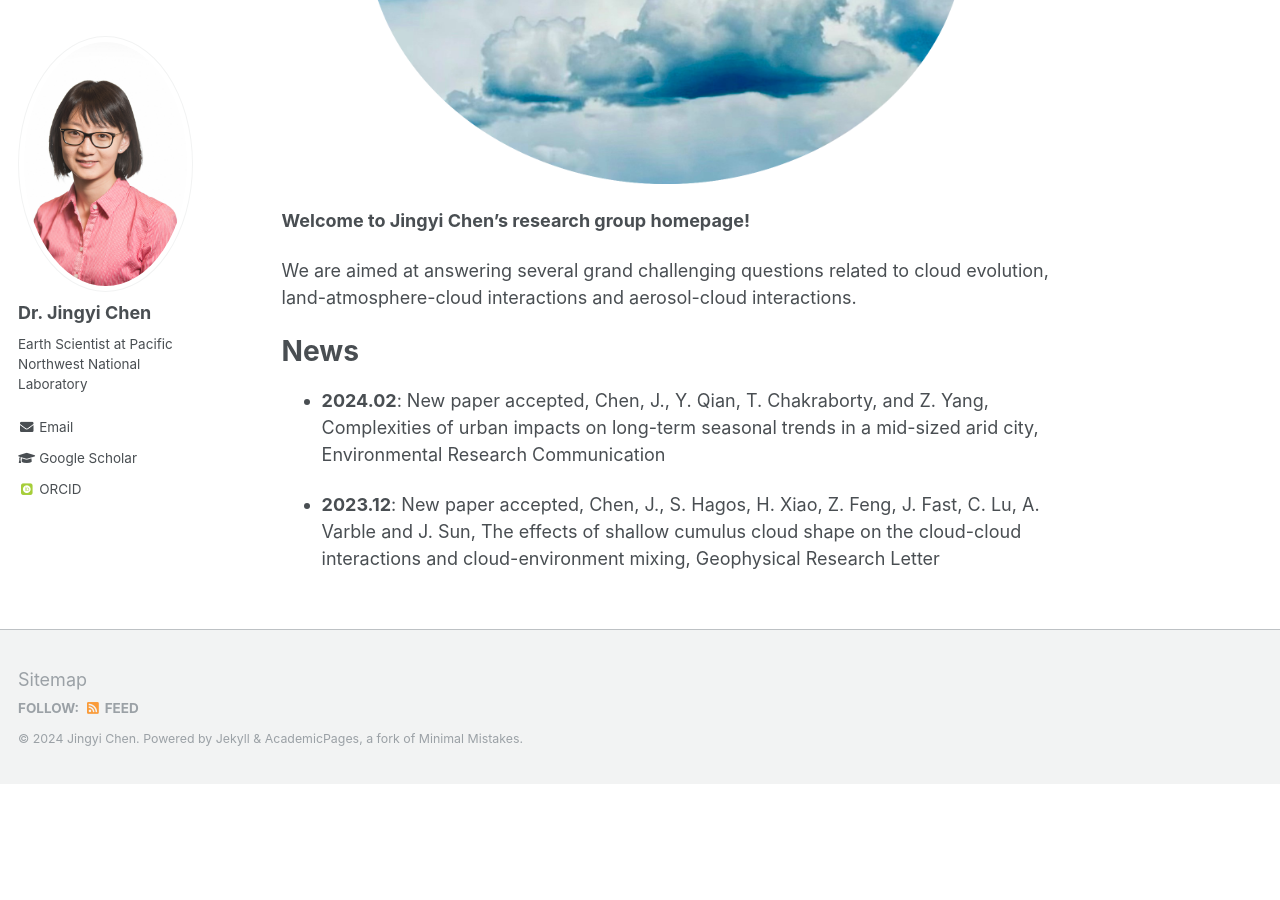
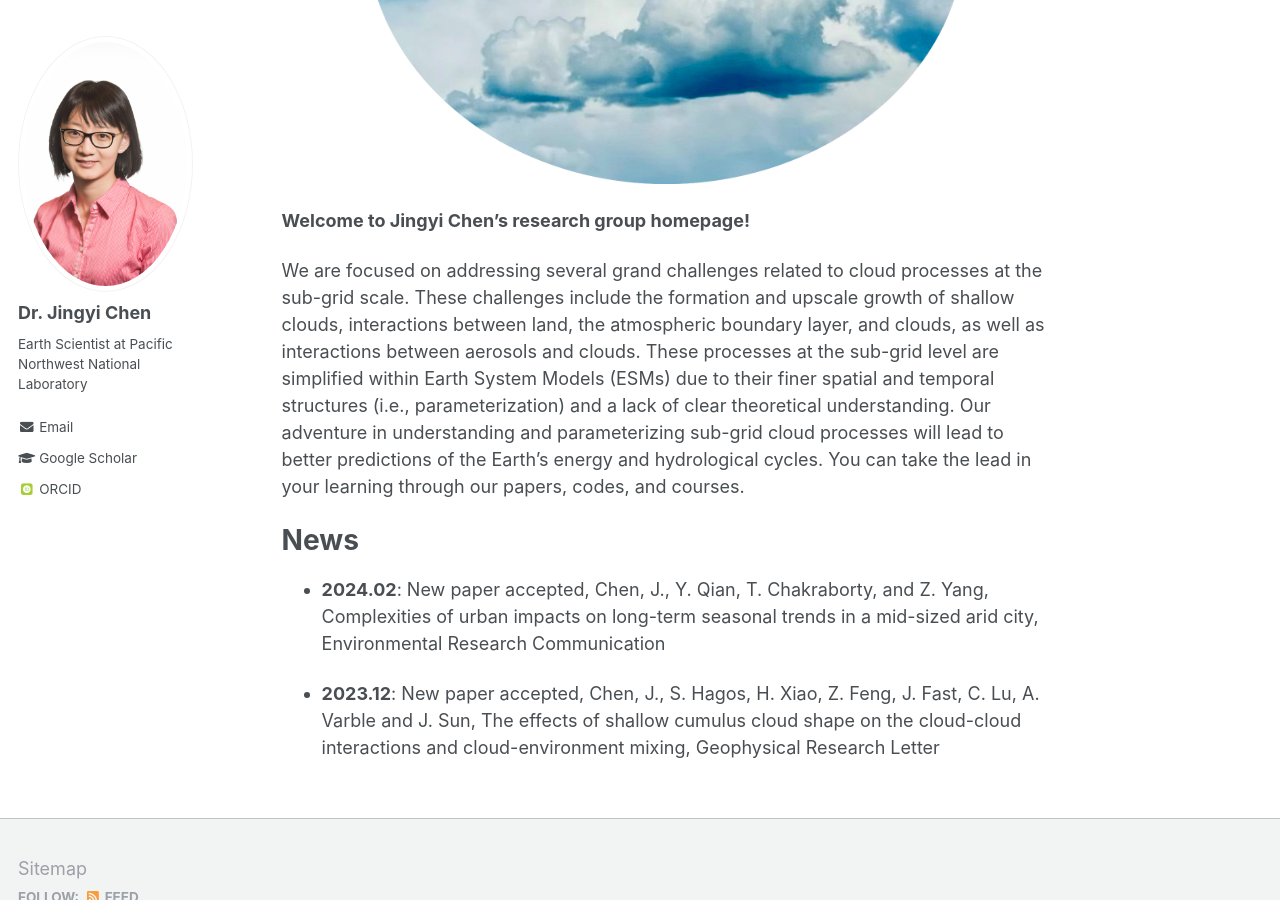
Before and after one commit to Jingyi-Chen/jingyi-chen.github.io, a Jekyll site: the page built from _pages/about.md, in a window 1280 px wide and 900 px high, scrolled down 445 px. Built offline with Jekyll 4.4.1, drawn with Linux system fonts in a browser that asks for light colours; some web fonts are replaced; before the commit the page ends 1229 px from its top, so only the background shows below that.

Commit message:
Update about.md

```diff
--- a/_pages/about.md
+++ b/_pages/about.md
@@ -7,7 +7,7 @@ author_profile: true
 </p>
 **Welcome to Jingyi Chen's research group homepage!**
 
-We are aimed at answering several grand challenging questions related to cloud evolution, land-atmosphere-cloud interactions and aerosol-cloud interactions.
+We are focused on addressing several grand challenges related to cloud processes at the sub-grid scale. These challenges include the formation and upscale growth of shallow clouds, interactions between land, the atmospheric boundary layer, and clouds, as well as interactions between aerosols and clouds. These processes at the sub-grid level are simplified within Earth System Models (ESMs) due to their finer spatial and temporal structures (i.e., parameterization) and a lack of clear theoretical understanding. Our adventure in understanding and parameterizing sub-grid cloud processes will lead to better predictions of the Earth's energy and hydrological cycles. You can take the lead in your learning through our papers, codes, and courses.
 
 
 News
```
